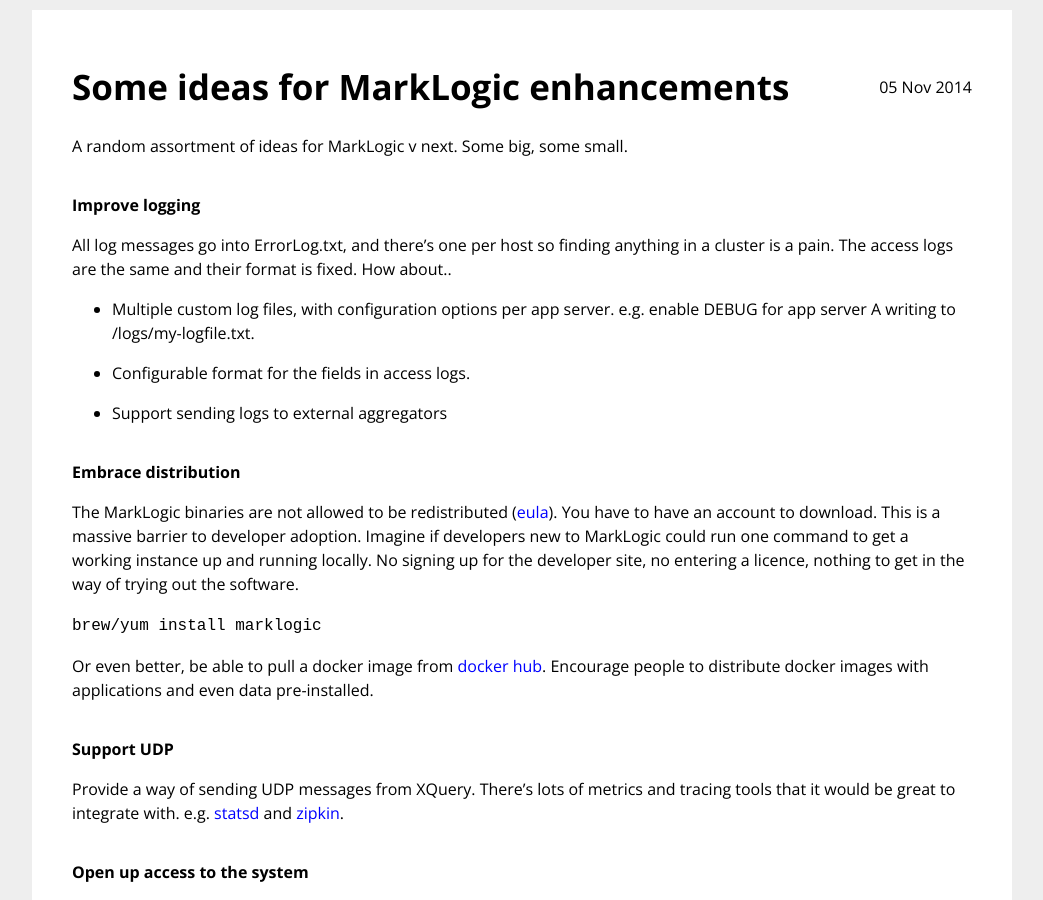
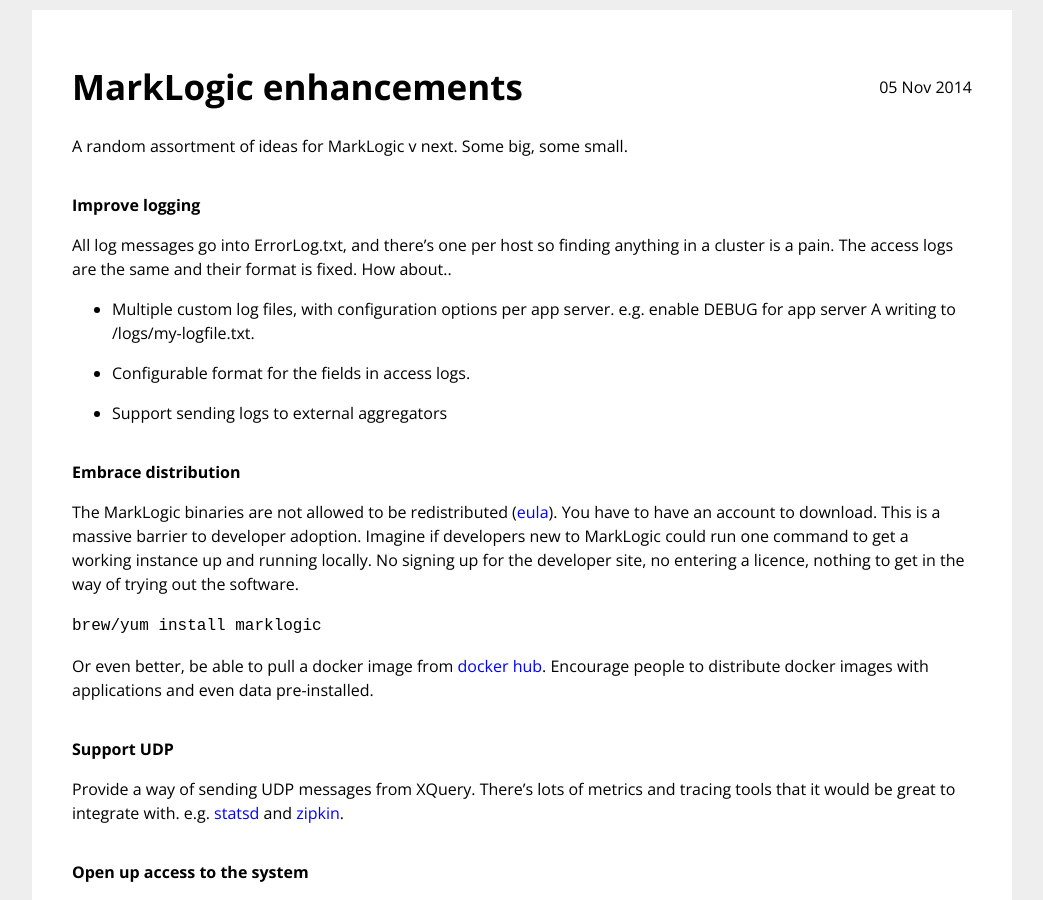
Before and after one commit to robwhitby/robwhitby.github.com, a Jekyll site: the page built from _posts/2014-11-05-marklogic-requests-for-enhancement.md, in a window 1280 px wide and 900 px high. Shown: the whole window, without its empty margins (118-1161 px from the left). Built offline with Jekyll 4.4.1, drawn with Linux system fonts in a browser that asks for light colours; Markdown is read by kramdown in place of the engine named in the settings.

Commit message:
change title

```diff
--- a/_posts/2014-11-05-marklogic-requests-for-enhancement.md
+++ b/_posts/2014-11-05-marklogic-requests-for-enhancement.md
@@ -1,6 +1,6 @@
 ---
 author: Rob
-title: Some ideas for MarkLogic enhancements
+title: MarkLogic enhancements
 excerpt:
 layout: post
 ---
```
